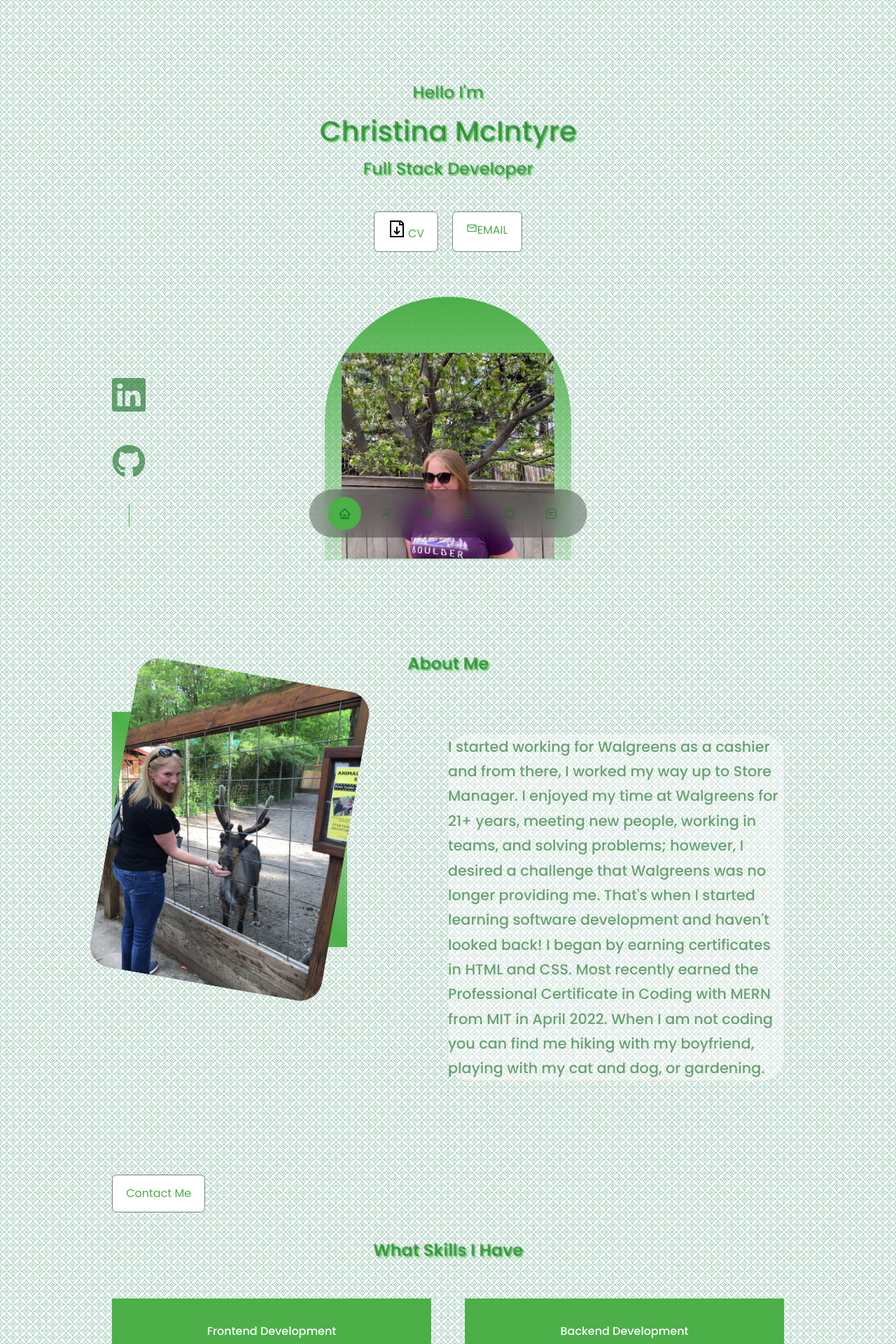
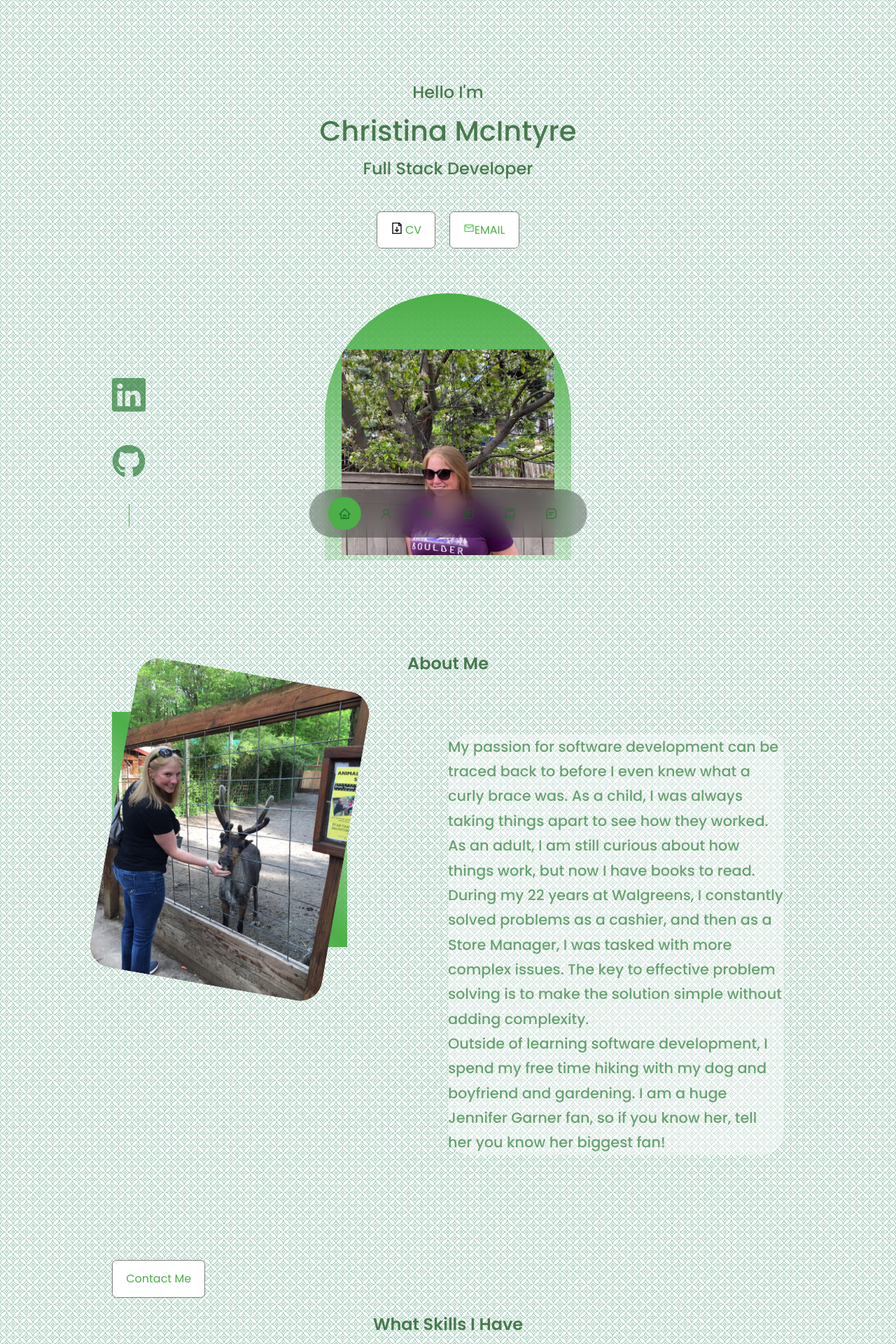
Before and after one commit to christinamcintyre1/react-portfolio-website, a React (Create React App) app: page / in a window 1280 px wide. Shown: the top 1920 px of the page at 70% size. Built offline with nearby package versions, Linux system fonts and the light colour scheme.

Commit message:
updated about me

```diff
--- a/src/components/about/About.jsx
+++ b/src/components/about/About.jsx
@@ -15,26 +15,13 @@ const About = () => {
           </div>
         </div>
 
-        {/* <div className="about_content">
-          <div className="about__cards">
-
-            <article className='about__card'>
-              <FaAward className='about__icon' />
-              <h5>Experience</h5>
-            </article>
-
-            <article className='about__card'>
-              <FaAward className='about__icon' />
-              <h5>Fun Stuff</h5>
-            </article>
-
-
-          </div> */}
-          <div className="about__content p">
-          <p>I started working for Walgreens as a cashier and from there, I worked my way up to Store Manager. I enjoyed my time at Walgreens for 21+ years, meeting new people, working in teams, and solving problems; however, I desired a challenge that Walgreens was no longer providing me. That's when I started learning software development and haven't looked back! I began by earning certificates in HTML and CSS. Most recently earned the Professional Certificate in Coding with MERN from MIT in April 2022. When I am not coding you can find me hiking with my boyfriend, playing with my cat and dog, or gardening. </p>
-          </div>
-          <a href="#contact" className='btn btn-primary'>Contact Me</a>
+        <div className="about__content p">
+          <p>My passion for software development can be traced back to before I even knew what a curly brace was. As a child, I was always taking things apart to see how they worked. As an adult, I am still curious about how things work, but now I have books to read. During my 22 years at Walgreens, I constantly solved problems as a cashier, and then as a Store Manager, I was tasked with more complex issues. The key to effective problem solving is to make the solution simple without adding complexity.
+<br/>
+            Outside of learning software development, I spend my free time hiking with my dog and boyfriend and gardening. I am a huge Jennifer Garner fan, so if you know her, tell her you know her biggest fan! </p>
         </div>
+        <a href="#contact" className='btn btn-primary'>Contact Me</a>
+      </div>
 
     </section>
   )
--- a/src/components/about/about.css
+++ b/src/components/about/about.css
@@ -13,8 +13,7 @@
     place-items: center;
 }
 #about > h2 {
-    color: var(--color-light);
-    text-shadow: 2px 2px 2px var(--color-bg-variant);
+    color: rgb(71, 123, 77);
     font-weight: bold;
 }
 .about__me-image {
--- a/src/components/contact/contact.css
+++ b/src/components/contact/contact.css
@@ -20,8 +20,7 @@
     transform: var(--transition);
 }
 #contact > h2 {
-    color: var(--color-light);
-    text-shadow: 2px 2px 2px var(--color-bg-variant);
+    color: rgb(71, 123, 77);
     font-weight: bold;
 }
 .contact__option:hover {
--- a/src/components/currentwork/currentwork.css
+++ b/src/components/currentwork/currentwork.css
@@ -4,8 +4,7 @@
     gap: 3rem;
 }
 #currentwork > h2 {
-    color: var(--color-light);
-    text-shadow: 2px 2px 2px var(--color-bg-variant);
+    color: rgb(71, 123, 77);
     font-weight: bold;
 }
 .currentwork {
--- a/src/components/experience/experience.css
+++ b/src/components/experience/experience.css
@@ -4,8 +4,8 @@
     gap: 3rem;
 }
 #experience > h2 {
-    color: var(--color-light);
-    text-shadow: 2px 2px 2px var(--color-bg-variant);
+    color: rgb(71, 123, 77);
+
     font-weight: bold;
 }
 .experience {
--- a/src/components/header/CTA.jsx
+++ b/src/components/header/CTA.jsx
@@ -7,7 +7,7 @@ const CTA = () => {
   return (
     <div className='cta'>
         <a href={CV} className='btn btn-primary'><GrDocumentDownload className='cta-icon'/> CV</a>
-        <a href='#contact' className='btn btn-primary'><MdOutlineMailOutline />EMAIL</a>
+        <a href='#contact' className='btn btn-primary'><MdOutlineMailOutline className='cta-icon'/>EMAIL</a>
     </div>
   )
 }
--- a/src/components/header/header.css
+++ b/src/components/header/header.css
@@ -4,8 +4,7 @@ header {
     overflow: hidden;
 }
 h1, h2 {
-    color: var(--color-light);
-    text-shadow: 2px 2px 2px var(--color-bg-variant);
+    color: rgb(71, 123, 77);
     font-weight: bold;
 }
 .header__container {
@@ -15,7 +14,8 @@ h1, h2 {
 }
 
 .cta-icon {
-    font-size: 1.5rem;
+    font-size: 1.rem;
+    color: var(--color-bg-variant);
 }
 
 
--- a/src/components/portfolio/Portfolio.jsx
+++ b/src/components/portfolio/Portfolio.jsx
@@ -1,5 +1,6 @@
 import React from 'react'
 import './portfolio.css'
+import website from '../../assets/website.jpeg'
 import hackerstories from '../../assets/hackerstories.jpg'
 import bustrackerfile from '../../assets/bustrackerfile.jpeg'
 import tasktracker from '../../assets/tasktracker.jpg'
@@ -9,18 +10,24 @@ import { FaGithub } from 'react-icons/fa'
 const data = [
   {
     id: 1,
+    image: website,
+    title: 'This is my personal webite. This will be a constantly updated website. I did not use create-react-app for this project. I wanted to make a site from scratch without using any tooling help. I used React Icons library for the icons. ',
+    github: 'https://github.com/christinamcintyre1/react-portfolio-website',
+  },
+  {
+    id: 2,
     image: hackerstories,
     title: 'SPA built using Create-React-App. I created a search bar that return reults from a third-party API, Hacker News. The search bar will start returning results after the first 3 letters are entered into the search bar. It also return the number of comments associated with each article as well as the ability to delete articles from returned results.',
     github: "https://github.com/christinamcintyre1/hacker-stories",
   },
   {
-    id: 2,
+    id: 3,
     image: tasktracker,
     title: 'Task Trasker App. App I built using JavaScript, CSS, HTML, and React.js. You can add and delete tasks, and mark them as complete. I deployed the app to Heroku. The url is to-do-testing.herokuapp.com.',
-    github: "https://github.com/christinamcintyre1/react-todo"
+    github: "https://github.com/christinamcintyre1/react-todo",
   },
   {
-    id: 3,
+    id: 4,
     title: 'BusTracker App. This is one of my first projects at MIT. We were tasked with creating a web application that would allow users to track their bus routes and times. We hit the mapbox.com API to get the map image as well as the latitude/longitude coordinates of the bus stops.' ,
     image: bustrackerfile ,
     github: "https://github.com/christinamcintyre1/bustrackermap"
--- a/src/components/portfolio/portfolio.css
+++ b/src/components/portfolio/portfolio.css
@@ -5,8 +5,8 @@
     gap: 2.5rem;
 }
 #portfolio > h2 {
-    color: var(--color-light);
-    text-shadow: 2px 2px 2px var(--color-bg-variant);
+    color: rgb(71, 123, 77);
+
     font-weight: bold;
 }
 .portfolio__item {
@@ -18,6 +18,7 @@
 
 .portfolio__item-image {
     border-radius: 1.5rem;
+
     overflow: hidden;
 }
 .portfolio__item-btn {
```
Also changed, not shown: src/assets/website.jpeg (added).
